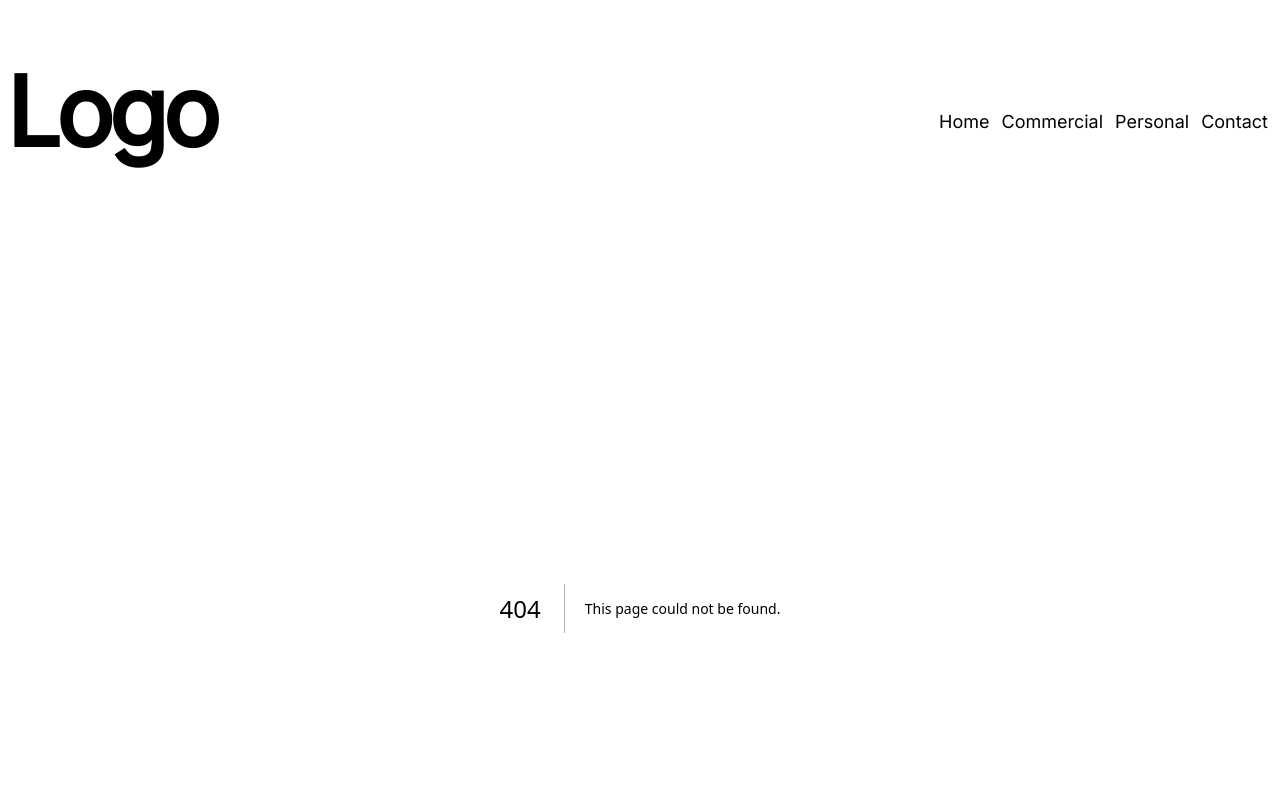
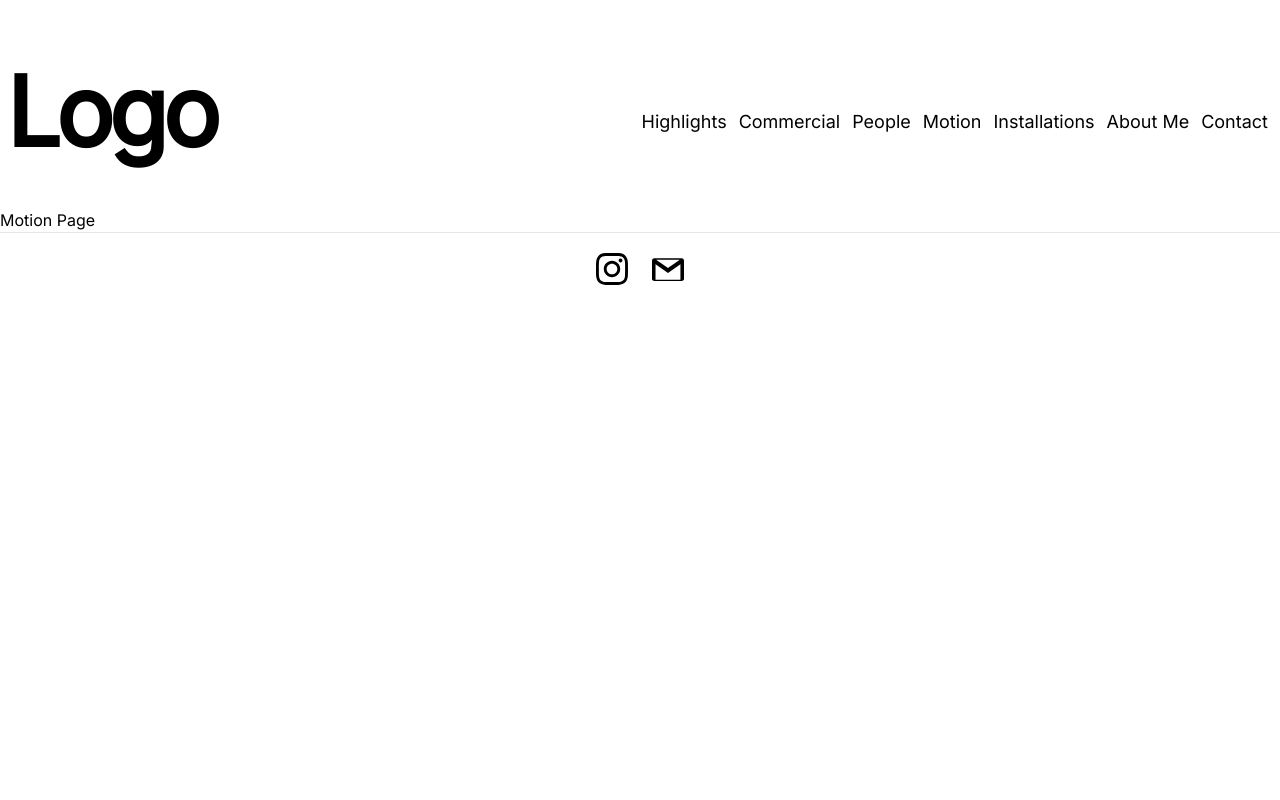
Before and after one commit to bkmorgan3/AngieBauPhotography, a Next.js app: page /motion in a window 1280 px wide. Before the commit this address had no page. Shown: the top 800 px of the page. Built offline with nearby package versions, Linux system fonts and the light colour scheme.

Commit message:
remove old pages, create new categories

```diff
--- /dev/null
+++ b/app/about/page.tsx
@@ -0,0 +1,5 @@
+
+
+export default function AboutPage() {
+    return <div>About Me</div>
+}
--- a/app/cover-image.tsx
+++ /dev/null
@@ -1,41 +0,0 @@
-import ContentfulImage from "../lib/contentful-image";
-import Link from "next/link";
-
-function cn(...classes: any[]) {
-  return classes.filter(Boolean).join(" ");
-}
-
-export default function CoverImage({
-  title,
-  url,
-  slug,
-}: {
-  title: string;
-  url: string;
-  slug?: string;
-}) {
-  const image = (
-    <ContentfulImage
-      alt={`Cover Image for ${title}`}
-      priority
-      width={2000}
-      height={1000}
-      className={cn("shadow-small", {
-        "hover:shadow-medium transition-shadow duration-200": slug,
-      })}
-      src={url}
-    />
-  );
-
-  return (
-    <div className="sm:mx-0">
-      {slug ? (
-        <Link href={`/posts/${slug}`} aria-label={title}>
-          {image}
-        </Link>
-      ) : (
-        image
-      )}
-    </div>
-  );
-}
--- a/app/date.tsx
+++ /dev/null
@@ -1,9 +0,0 @@
-import { format } from "date-fns";
-
-export default function DateComponent({ dateString }: { dateString: string }) {
-  return (
-    <time dateTime={dateString}>
-      {format(new Date(dateString), "LLLL	d, yyyy")}
-    </time>
-  );
-}
--- /dev/null
+++ b/app/installations/page.tsx
@@ -0,0 +1,5 @@
+
+
+export default function InstallationsPage() {
+    return <div>Installations</div>
+}
--- a/app/layout.tsx
+++ b/app/layout.tsx
@@ -22,15 +22,23 @@ function Nav() {
         Logo
       </h1>
       <div  className="md:text-left text-lg mt-5 md:pl-8">
-
        <Link href={`/`} className="mx-1.5 hover:underline">
-              Home
+              Highlights
         </Link>
        <Link href={`/commercial/`} className="mx-1.5 hover:underline">
               Commercial
         </Link>
-       <Link href={`/personal/`} className="mx-1.5 hover:underline">
-              Personal
+       <Link href={`/people/`} className="mx-1.5 hover:underline">
+              People
+        </Link>
+       <Link href={`/motion/`} className="mx-1.5 hover:underline">
+              Motion
+        </Link>
+       <Link href={`/installations/`} className="mx-1.5 hover:underline">
+              Installations
+        </Link>
+       <Link href={`/about/`} className="mx-1.5 hover:underline">
+              About Me
         </Link>
        <Link href={`/contact/`} className="mx-1.5 hover:underline">
               Contact
--- a/app/more-stories.tsx
+++ /dev/null
@@ -1,61 +0,0 @@
-import Link from "next/link";
-import Avatar from "./avatar";
-import DateComponent from "./date";
-import CoverImage from "./cover-image";
-
-function PostPreview({
-  title,
-  coverImage,
-  date,
-  excerpt,
-  author,
-  slug,
-}: {
-  title: string;
-  coverImage: any;
-  date: string;
-  excerpt: string;
-  author: any;
-  slug: string;
-}) {
-  return (
-    <div>
-      <div className="mb-5">
-        <CoverImage title={title} slug={slug} url={coverImage.url} />
-      </div>
-      <h3 className="text-3xl mb-3 leading-snug">
-        <Link href={`/posts/${slug}`} className="hover:underline">
-          {title}
-        </Link>
-      </h3>
-      <div className="text-lg mb-4">
-        <DateComponent dateString={date} />
-      </div>
-      <p className="text-lg leading-relaxed mb-4">{excerpt}</p>
-      {author && <Avatar name={author.name} picture={author.picture} />}
-    </div>
-  );
-}
-
-export default function MoreStories({ morePosts }: { morePosts: any[] }) {
-  return (
-    <section>
-      <h2 className="mb-8 text-6xl md:text-7xl font-bold tracking-tighter leading-tight">
-        More Stories
-      </h2>
-      <div className="grid grid-cols-1 md:grid-cols-2 md:gap-x-16 lg:gap-x-32 gap-y-20 md:gap-y-32 mb-32">
-        {morePosts.map((post) => (
-          <PostPreview
-            key={post.slug}
-            title={post.title}
-            coverImage={post.coverImage}
-            date={post.date}
-            author={post.author}
-            slug={post.slug}
-            excerpt={post.excerpt}
-          />
-        ))}
-      </div>
-    </section>
-  );
-}
--- /dev/null
+++ b/app/motion/page.tsx
@@ -0,0 +1,5 @@
+
+
+export default async function MotionPage() {
+    return <div>Motion Page</div>
+}
--- a/app/personal/page.tsx
+++ b/app/people/page.tsx
@@ -6,7 +6,7 @@ function cn(...classes: any[]) {
   return classes.filter(Boolean).join(" ");
 }
 
-export default async function PersonalPage() {
+export default async function PeoplePage() {
       const { isEnabled } = draftMode();
 
   const allPhotos = await getPersonalPhotos(isEnabled);
```
